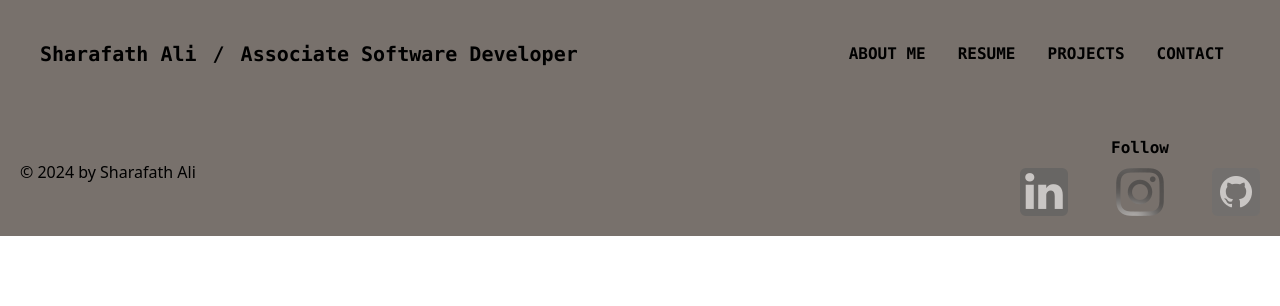
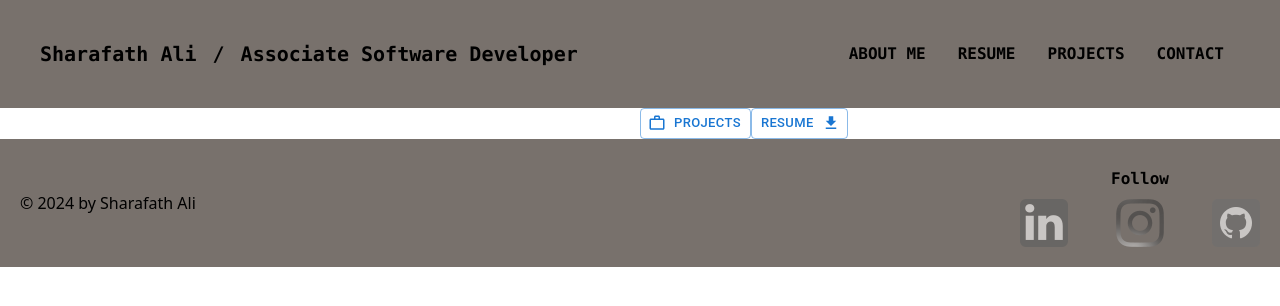
Before and after one commit to sharafath-ali/Personal-website, a React (Create React App) app: page / in a window 1280 px wide. Shown: the top 306 px of the page. Built offline with nearby package versions, Linux system fonts and the light colour scheme; a web font is replaced by a local one.

Commit message:
added a button s under body and material ui to the project

```diff
--- a/package.json
+++ b/package.json
@@ -3,6 +3,10 @@
   "version": "0.1.0",
   "private": true,
   "dependencies": {
+    "@emotion/react": "^11.11.4",
+    "@emotion/styled": "^11.11.5",
+    "@mui/icons-material": "^5.15.16",
+    "@mui/material": "^5.15.16",
     "@testing-library/jest-dom": "^5.17.0",
     "@testing-library/react": "^13.4.0",
     "@testing-library/user-event": "^13.5.0",
--- a/src/components/Body.jsx
+++ b/src/components/Body.jsx
@@ -1,11 +1,26 @@
-import React from 'react'
+import React from "react";
+import Button from "@mui/material/Button";
+import WorkOutlineIcon from "@mui/icons-material/WorkOutline";
+import DownloadIcon from "@mui/icons-material/Download";
 
 function Body() {
   return (
-    <div>
+    <div className="flex justify-between">
+      <div style={{ width: "50%" }} className="flex">
+        <div>
 
+        </div>
+      </div>
+      <div style={{ width: "50%" }}>
+        <Button variant="outlined" size="small" startIcon={<WorkOutlineIcon />}>
+          Projects
+        </Button>
+        <Button variant="outlined" size="small" endIcon={<DownloadIcon />}>
+          Resume
+        </Button>
+      </div>
     </div>
-  )
+  );
 }
 
-export default Body
+export default Body;
```
Also changed, not shown: 1 other file (tests, documents, lock files or other folders).
